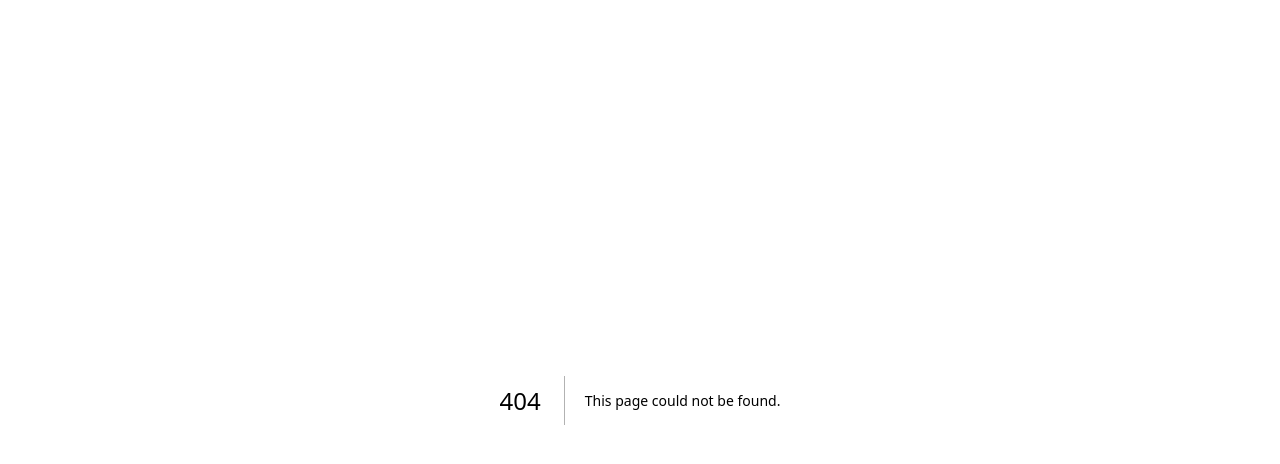
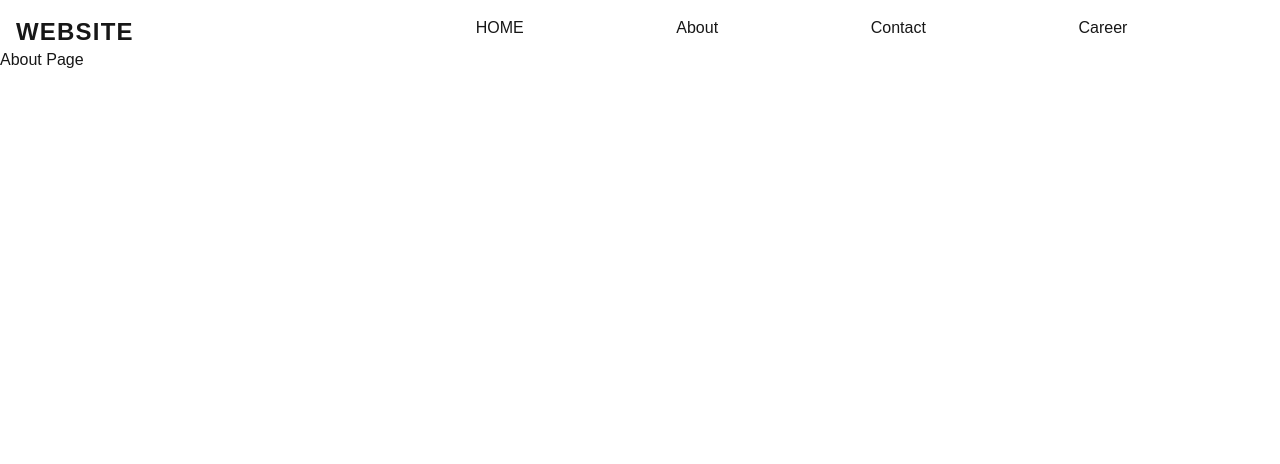
Before and after one commit to YOGI-YA/PFO-1, a Next.js app: page /home/about in a window 1280 px wide. Before the commit this address had no page. Shown: the top 464 px of the page. Built offline with nearby package versions, Linux system fonts and the light colour scheme.

Commit message:
chore: build nested routes

```diff
--- /dev/null
+++ b/app/home/about/page.tsx
@@ -0,0 +1,7 @@
+export default function about(){
+    return (
+        <div>
+            <h2>About Page</h2>
+        </div>
+    )
+}
--- a/app/layout.tsx
+++ b/app/layout.tsx
@@ -1,4 +1,5 @@
 import type { Metadata } from "next";
+import Link from "next/link";
 import { Geist, Geist_Mono } from "next/font/google";
 import "./globals.css";
 
@@ -23,7 +24,21 @@ export default function RootLayout({ children }: LayoutProps<"/">) {
       lang="en"
       className={`${geistSans.variable} ${geistMono.variable} h-full antialiased`}
     >
-      <body className="min-h-full flex flex-col">{children}</body>
+      <body className="min-h-full flex flex-col">
+        <div>
+          <header className="flex justify-start pt-4">
+            <h2 className="w-1/3 pl-4 tracking-wider text-2xl font-bold">WEBSITE</h2>
+            <nav className="w-full flex justify-evenly">
+              <Link href="/home">HOME</Link>
+              <Link href="/home/about">About</Link>
+              <Link href="/">Contact</Link>
+              <Link href="/">Career</Link>
+            </nav>
+          </header>
+        </div>
+        {children}
+
+        </body>
     </html>
   );
 }
```
